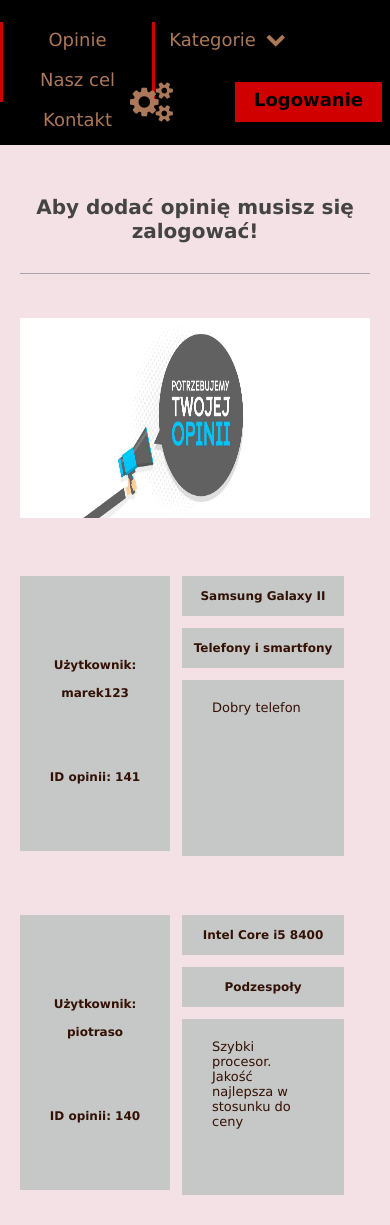
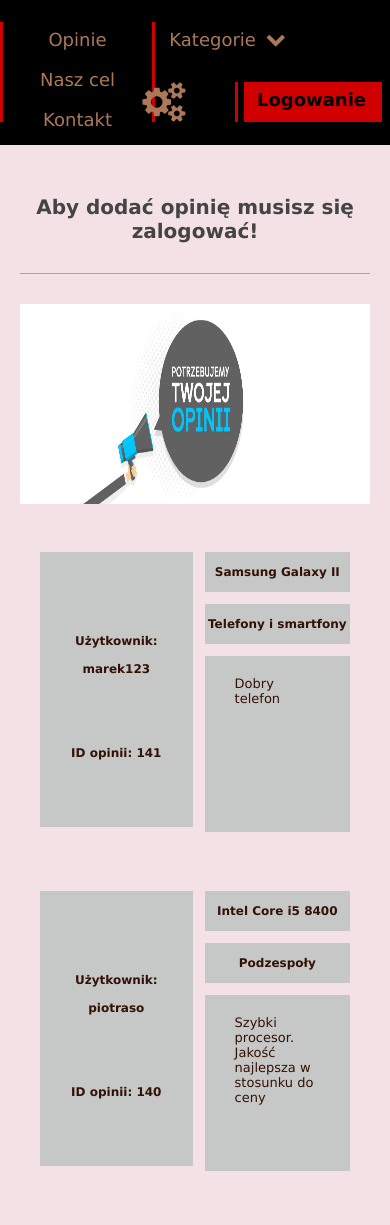
Before and after one commit to ArkadiuszWojtowicz/Opinius, a PHP site: page / in a window 390 px wide. Shown: the top 1225 px of the page. Run offline with PHP 8.4, Linux system fonts and the light colour scheme; data comes from the database, SQL or seed files in the repository; data that the repository does not hold is empty; some libraries are stand-ins or nearby versions.

Commit message:
Optimisation
lupa na zdjeciu w OurGoal
responsywnosc tabeli poprawiona
na tabletach menu dodanie separatorów

```diff
--- a/class/Website.php
+++ b/class/Website.php
@@ -269,11 +269,12 @@ class Website {
                     <div style="clear:both"></div>
                 </div>
             </div>
+
             <?php
         }
 
         public function footer() {
-            echo '<div id="footer"><p>Copyright © www.opinius.pl</p></div>';
+            echo '<div class="footer"><p>Copyright © www.opinius.pl</p></div>';
         }
 
         public function content() {
--- a/css/fontello-codes.css
+++ b/css/fontello-codes.css
@@ -3,6 +3,7 @@
 .icon-down-open:before { content: '\e801'; } /* '' */
 .icon-star-filled:before { content: '\e802'; } /* '' */
 .icon-star:before { content: '\e803'; } /* '' */
+.icon-search:before { content: '\e804'; } /* '' */
 .icon-twitter:before { content: '\f099'; } /* '' */
 .icon-facebook:before { content: '\f09a'; } /* '' */
 .icon-gplus:before { content: '\f0d5'; } /* '' */
--- a/css/fontello-ie7-codes.css
+++ b/css/fontello-ie7-codes.css
@@ -3,6 +3,7 @@
 .icon-down-open { *zoom: expression( this.runtimeStyle['zoom'] = '1', this.innerHTML = '&#xe801;&nbsp;'); }
 .icon-star-filled { *zoom: expression( this.runtimeStyle['zoom'] = '1', this.innerHTML = '&#xe802;&nbsp;'); }
 .icon-star { *zoom: expression( this.runtimeStyle['zoom'] = '1', this.innerHTML = '&#xe803;&nbsp;'); }
+.icon-search { *zoom: expression( this.runtimeStyle['zoom'] = '1', this.innerHTML = '&#xe804;&nbsp;'); }
 .icon-twitter { *zoom: expression( this.runtimeStyle['zoom'] = '1', this.innerHTML = '&#xf099;&nbsp;'); }
 .icon-facebook { *zoom: expression( this.runtimeStyle['zoom'] = '1', this.innerHTML = '&#xf09a;&nbsp;'); }
 .icon-gplus { *zoom: expression( this.runtimeStyle['zoom'] = '1', this.innerHTML = '&#xf0d5;&nbsp;'); }
--- a/css/fontello-ie7.css
+++ b/css/fontello-ie7.css
@@ -14,6 +14,7 @@
 .icon-down-open { *zoom: expression( this.runtimeStyle['zoom'] = '1', this.innerHTML = '&#xe801;&nbsp;'); }
 .icon-star-filled { *zoom: expression( this.runtimeStyle['zoom'] = '1', this.innerHTML = '&#xe802;&nbsp;'); }
 .icon-star { *zoom: expression( this.runtimeStyle['zoom'] = '1', this.innerHTML = '&#xe803;&nbsp;'); }
+.icon-search { *zoom: expression( this.runtimeStyle['zoom'] = '1', this.innerHTML = '&#xe804;&nbsp;'); }
 .icon-twitter { *zoom: expression( this.runtimeStyle['zoom'] = '1', this.innerHTML = '&#xf099;&nbsp;'); }
 .icon-facebook { *zoom: expression( this.runtimeStyle['zoom'] = '1', this.innerHTML = '&#xf09a;&nbsp;'); }
 .icon-gplus { *zoom: expression( this.runtimeStyle['zoom'] = '1', this.innerHTML = '&#xf0d5;&nbsp;'); }
--- a/css/fontello.css
+++ b/css/fontello.css
@@ -1,11 +1,11 @@
 @font-face {
   font-family: 'fontello';
-  src: url('../font/fontello.eot?55200429');
-  src: url('../font/fontello.eot?55200429#iefix') format('embedded-opentype'),
-       url('../font/fontello.woff2?55200429') format('woff2'),
-       url('../font/fontello.woff?55200429') format('woff'),
-       url('../font/fontello.ttf?55200429') format('truetype'),
-       url('../font/fontello.svg?55200429#fontello') format('svg');
+  src: url('../font/fontello.eot?70832209');
+  src: url('../font/fontello.eot?70832209#iefix') format('embedded-opentype'),
+       url('../font/fontello.woff2?70832209') format('woff2'),
+       url('../font/fontello.woff?70832209') format('woff'),
+       url('../font/fontello.ttf?70832209') format('truetype'),
+       url('../font/fontello.svg?70832209#fontello') format('svg');
   font-weight: normal;
   font-style: normal;
 }
@@ -15,7 +15,7 @@
 @media screen and (-webkit-min-device-pixel-ratio:0) {
   @font-face {
     font-family: 'fontello';
-    src: url('../font/fontello.svg?55200429#fontello') format('svg');
+    src: url('../font/fontello.svg?70832209#fontello') format('svg');
   }
 }
 */
@@ -55,6 +55,8 @@
   /* text-shadow: 1px 1px 1px rgba(127, 127, 127, 0.3); */
 }
 
+
+.icon-search:before { content: '\e804'; font-size:60px;} /* '' */
 .icon-star-filled:before { content: '\e802'; font-size:35px;} /* '' */
 .icon-star:before { content: '\e803'; font-size:35px;} /* '' */
 .icon-cog-alt:before { content: '\e800'; font-size:40px;} /* '' */
--- a/css/style.css
+++ b/css/style.css
@@ -523,12 +524,11 @@ input[type=submit]:hover{
     margin-bottom: 10px;
 }
 table{
-    /*background-image: url("../images/stone.png");*/
     background: #c6c7c7;
     color: #331104;
     border-collapse: collapse; /*powoduje że nie ma przestrzeni miedzy komórkami tabeli */
     border: solid 20px #f4e1e5;
-    margin: 10px -20px 0px -20px;
+    /*margin: 10px 0px 0px -20px;*/
 }
 table th{
     /*    vertical-align: top; */
@@ -618,26 +631,29 @@ input[type=submit].deleteButton:hover{
         margin: 0;
     }
     .menu ul li:nth-last-child(1){
-        width: 140px;
+        width: 145px;
         margin-top: -40px;
-        margin-right:170px;
-        border-right: 0px;
-        border-left: 0px;
+        margin-right:152px;
+        border-left: 0px solid #d10000;
+        border-right: 3px solid #d10000;
         float: right;
+        /*background: pink;*/
     }
     .menu ul li:nth-last-child(2){
-        width: 147px;
+        width: 135px;
         margin-top: -40px;
-        margin-left: -1px;
-        border-right: 0px;
+        margin-left: 5px;
+        border-right: 3px solid #d10000;
         border-left: 0px;
         float: right;
     }
     .menu ul li:nth-last-child(3){
+        /*background: green;*/
         margin-top: 60px;
-        border-right: 0px;
-        border-left: 0px;
-        margin-left: 3px;
+        /*border-right: 3px solid #d10000;*/
+        border-left: 3px solid #d10000;
+        margin-left: 0px;
+        /*margin-right: -3px;*/
         float: none;
     }
     .menu ul li:nth-last-child(4){
--- a/scripts/Home.php
+++ b/scripts/Home.php
@@ -33,7 +33,7 @@ if (isset($_SESSION['added']) && $status == 1) { // info o dodaniu opinii
 }
 
 $contentLOG .= '    <h2> Tutaj możesz dodać opinię </h2>
-                    <br>
+
                     <div id="slideshow">
                         <img src="images/home1.jpg" alt="home1" class="active">
                         <img src="images/home2.jpg" alt="home2" >
@@ -76,7 +76,7 @@ if (isset($_SESSION['rem']) && $status == 2) { // info o usunięciu opinii
 }
 $contentAdmin .= '
                     <h2> Tutaj możesz dodać opinię </h2>
-                    <br>
+
                     <div id="slideshow">
                         <img src="images/home1.jpg" alt="home1" class="active">
                         <img src="images/home2.jpg" alt="home2" >
@@ -105,7 +105,7 @@ $contentAdmin .= '
 
 $content .= "
                 <h2>Aby dodać opinię musisz się zalogować!</h2>
-                <br>
+
                 <div id='slideshow'>
                     <img src='images/home1.jpg' alt='home1' class='active'>
                     <img src='images/home2.jpg' alt='home2' >
--- a/scripts/removeOpinion.php
+++ b/scripts/removeOpinion.php
@@ -5,12 +5,8 @@ $db = new Database("localhost", "root", "", "opinius");
 
 $x = $_POST['rem'];
 $db->DELETE("DELETE FROM items WHERE (`id-item` = '$x')");
-//$db->rozw("SELECT `id-item` from items ORDER BY `id-item` DESC", array("id-item"));
-//$db->rozw("SELECT `id-item`, nick, name, category, review from items ORDER BY `id-item` DESC", array("id-item","nick", "name", "category", "review"));
 
 if (isset($_POST['rem'])) {
     $_SESSION['rem'] = '<span style="color:green; text-align: center; font-size:16px;">Opinia została usunięta!</span>';
     header("location: ../index.php");
 }
-
-//header("location: ../index.php");
```
Also changed, not shown: other parts of css/style.css (+38 -20 lines), scripts/Class/Database.php (+6 -47 lines), scripts/OurGoal.php (+8 -1 lines), css/fontello-embedded.css, font/fontello.ttf, font/fontello.woff, font/fontello.woff2, 2 other files.
